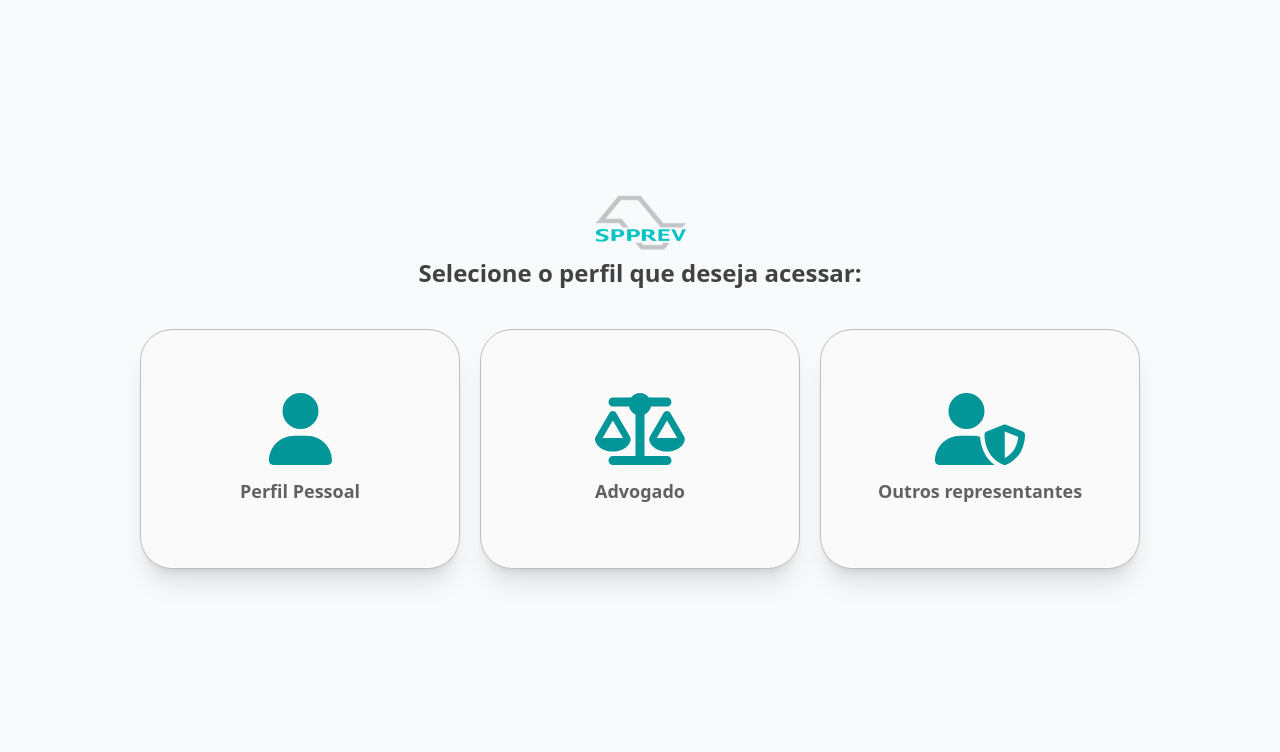
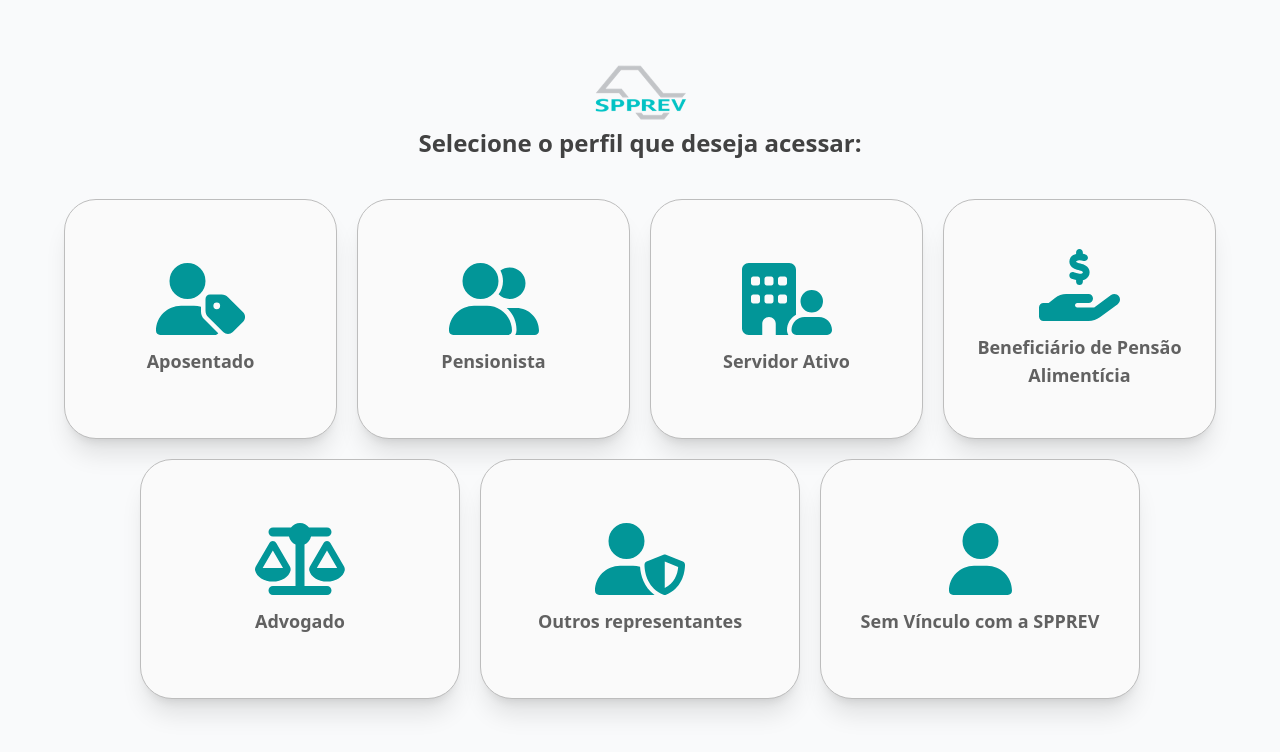
Before and after one commit to shifaltz/REACT-BASE-VITE, a React (Vite) app: page /gerenciamentoAcesso in a window 1280 px wide. Shown: the top 752 px of the page. Built offline with nearby package versions, Linux system fonts and the light colour scheme; no server answers.

Commit message:
fix: MVP - Iniciando implementacao com API e ajustes

```diff
--- a/package.json
+++ b/package.json
@@ -24,6 +24,7 @@
     "@radix-ui/react-slot": "^1.2.3",
     "@radix-ui/react-tooltip": "^1.2.7",
     "@tailwindcss/vite": "^4.1.11",
+    "axios": "^1.11.0",
     "class-variance-authority": "^0.7.1",
     "clsx": "^2.1.1",
     "lucide-react": "^0.523.0",
--- a/src/components/common/PopularServices/index.tsx
+++ b/src/components/common/PopularServices/index.tsx
@@ -1,6 +1,6 @@
 import { Card, CardContent, CardHeader, CardTitle } from "@/components/ui/card";
 import { Button } from "@/components/ui/button";
-import { ChartNoAxesCombined, ChevronRight, MoveRight } from "lucide-react";
+import { ChartNoAxesCombined, MoveRight } from "lucide-react";
 import {
   Home as HomeIcon,
   MapPin as MapPinIcon,
--- a/src/components/common/Side/index.tsx
+++ b/src/components/common/Side/index.tsx
@@ -24,6 +24,7 @@ import {
   SidebarRail,
 } from "@/components/ui/sidebar";
 import { FontAwesomeIcon } from "@fortawesome/react-fontawesome";
+import { getModulos, type Modulo } from "@/lib/api/modulos";
 
 const data = {
   navMain: [
@@ -100,6 +101,18 @@ const data = {
 };
 
 export function AppSidebar({ ...props }: React.ComponentProps<typeof Sidebar>) {
+  const [modulos, setModulos] = React.useState<Modulo[]>([]);
+
+  console.log("modulos", modulos);
+
+  React.useEffect(() => {
+    getModulos()
+      .then(setModulos)
+      .catch((err) => {
+        console.error("Erro ao buscar módulos", err);
+      });
+  }, []);
+
   return (
     <>
       <Sidebar {...props} className="fixed top-16 h-full w-64 shadow-2xl">
--- a/src/components/common/Top/index.tsx
+++ b/src/components/common/Top/index.tsx
@@ -1,4 +1,4 @@
-import { Bell, Moon, Sun, Settings, LogOut, Lock } from "lucide-react"; // Adicione novos ícones
+import { Bell, Moon, Sun, Lock } from "lucide-react"; // Adicione novos ícones
 import { Button } from "@/components/ui/button";
 import { Avatar, AvatarFallback, AvatarImage } from "@/components/ui/avatar";
 import { useTheme } from "../../theme-provider";
@@ -9,7 +9,6 @@ import {
   DropdownMenuContent,
   DropdownMenuGroup,
   DropdownMenuItem,
-  DropdownMenuLabel,
   DropdownMenuSeparator,
   DropdownMenuTrigger,
 } from "@/components/ui/dropdown-menu";
--- a/src/components/shared/OabValidateForm/index.tsx
+++ b/src/components/shared/OabValidateForm/index.tsx
@@ -1,4 +1,3 @@
-import { Button } from "@/components/ui/button";
 import { Input } from "@/components/ui/input";
 import { Label } from "@/components/ui/label";
 import { useState } from "react";
@@ -9,6 +8,7 @@ export default function OabValidateForm() {
   const handleSubmit = (e: React.FormEvent) => {
     e.preventDefault();
     // Lógica de validação da OAB aqui
+    setOabNumber("1");
     console.log("Validando OAB:", oabNumber);
   };
 
@@ -65,8 +65,13 @@ export default function OabValidateForm() {
           </div>
         </div>
         <div className="flex justify-end gap-4">
-          <div className="w-[120px]">
-            <Button className="w-full bg-cyan">Validar OAB</Button>
+          <div className="w-[120px] ">
+            <button
+              onClick={handleSubmit}
+              className=" bg-cyan text-white font-bold w-28 h-9 rounded-sm"
+            >
+              Validar OAB
+            </button>
           </div>
         </div>
       </div>
--- /dev/null
+++ b/src/lib/api/axios.ts
@@ -0,0 +1,9 @@
+import axios from "axios";
+
+export const api = axios.create({
+    baseURL: import.meta.env.VITE_API_BASE_URL || "http://localhost:8080/api/v1/autoatendimento",
+    timeout: 10000,
+    headers: {
+        "Content-Type": "application/json",
+    },
+});
--- /dev/null
+++ b/src/lib/api/endpoints.ts
@@ -0,0 +1,15 @@
+
+
+export const endpoints = {
+    fluxos: "/fluxos",
+    usuario: {
+        acessos: "/api/v1/autoatendimento/usuario/acessos",
+        dados: "/api/v1/autoatendimento/usuario/dados",
+        modulos: "/api/v1/autoatendimento/usuario/modulos",
+        menus: (codigoModulo: number) =>
+            `/api/v1/autoatendimento/usuario/modulos/${codigoModulo}/menus`,
+        servicos: "/api/v1/autoatendimento/usuario/servicos",
+        favoritos: "/api/v1/autoatendimento/usuario/servicos/favoritos",
+        recentes: "/api/v1/autoatendimento/usuario/solicitacoes/recentes",
+    },
+};
--- /dev/null
+++ b/src/lib/api/modulos.ts
@@ -0,0 +1,13 @@
+import { api } from "./axios";
+
+export type Modulo = {
+    codigo: number;
+    nome: string;
+    url: string | null;
+    icone: string;
+};
+
+export async function getModulos(): Promise<Modulo[]> {
+    const { data } = await api.get("/api/v1/autoatendimento/usuario/modulos");
+    return data;
+}
--- /dev/null
+++ b/src/lib/api/user.ts
@@ -0,0 +1,30 @@
+import { api } from "./axios";
+import { endpoints } from "./endpoints";
+
+export type AcessoPerfil = {
+    codigo: string;
+    descricao: string;
+};
+
+export type AcessoPadrao = {
+    perfil: string;
+    estilos: string;
+};
+
+export type UsuarioAcessoResponse = {
+    login: string;
+    perfis: AcessoPerfil[];
+    padroes: AcessoPadrao;
+};
+
+// Token vindo do login gov.br
+type UsuarioAcessoPayload = {
+    govBrAcessosToken: string;
+};
+
+export async function getUsuarioAcessos(
+    payload: UsuarioAcessoPayload
+): Promise<UsuarioAcessoResponse> {
+    const { data } = await api.post(endpoints.usuario.acessos, payload);
+    return data;
+}
--- a/src/pages/Acessos/index.tsx
+++ b/src/pages/Acessos/index.tsx
@@ -1,22 +1,41 @@
 import { ProfileCard } from "@/components/shared/ProfileCard";
 import {
   faBalanceScale,
+  faBuildingUser,
+  faHandHoldingDollar,
   faUser,
+  faUserGroup,
   faUserShield,
+  faUserTag,
 } from "@fortawesome/free-solid-svg-icons";
-import { useState } from "react";
+import { useEffect, useState } from "react";
 import logoSpprev from "@/assets/images/logo_spprev.png";
 import { useNavigate } from "react-router-dom";
 import OabValidateForm from "@/components/shared/OabValidateForm";
+import { getUsuarioAcessos, type UsuarioAcessoResponse } from "@/lib/api/user";
 
 export default function GerenciamentoAcesso() {
   const [selectedProfile, setSelectedProfile] = useState<string | null>(null);
   const navigate = useNavigate();
 
+  const [acesso, setAcesso] = useState<UsuarioAcessoResponse | null>(null);
+
+  useEffect(() => {
+    const token = "eyJhbGciOiJIUzI1NiIsInR5cCI6IkpXVCJ";
+
+    getUsuarioAcessos({ govBrAcessosToken: token })
+      .then(setAcesso)
+      .catch((err) => console.error("Erro ao buscar acessos", err));
+  }, []);
+
+  useEffect(() => {
+    console.log("acesso", acesso);
+  }, [acesso]);
+
   const handleProfileSelect = (profile: string) => {
     setSelectedProfile(profile);
 
-    if (profile === "personal" || profile === "representante") {
+    if (profile !== "advogado") {
       navigate("/");
     }
   };
@@ -31,13 +50,31 @@ export default function GerenciamentoAcesso() {
           Selecione o perfil que deseja acessar:
         </h1>
       </div>
+      <div className="flex flex-col items-center justify-center gap-5 mb-10 w-full max-w-6xl">
+        <div className="flex flex-row justify-center items-center gap-5 w-full">
+          <ProfileCard
+            icon={faUserTag}
+            title="Aposentado"
+            onClick={() => handleProfileSelect("aposentado")}
+          />
+          <ProfileCard
+            icon={faUserGroup}
+            title="Pensionista"
+            onClick={() => handleProfileSelect("pensionista")}
+          />
+          <ProfileCard
+            icon={faBuildingUser}
+            title="Servidor Ativo"
+            onClick={() => handleProfileSelect("servidorAtivo")}
+          />
+          <ProfileCard
+            icon={faHandHoldingDollar}
+            title="Beneficiário de Pensão Alimentícia"
+            onClick={() => handleProfileSelect("aposentado")}
+          />
+        </div>
 
-      <div className="flex flex-row w-full justify-center items-center gap-5 mb-10">
-        <ProfileCard
-          icon={faUser}
-          title="Perfil Pessoal"
-          onClick={() => handleProfileSelect("personal")}
-        />
+        <div className="flex flex-row justify-center items-center gap-5 w-full">
           <ProfileCard
             icon={faBalanceScale}
             title="Advogado"
@@ -48,6 +85,12 @@ export default function GerenciamentoAcesso() {
             title="Outros representantes"
             onClick={() => handleProfileSelect("representante")}
           />
+          <ProfileCard
+            icon={faUser}
+            title="Sem Vínculo com a SPPREV"
+            onClick={() => handleProfileSelect("semVinculo")}
+          />
+        </div>
       </div>
 
       {selectedProfile === "advogado" && (
```
Also changed, not shown: 1 other file (tests, documents, lock files or other folders). Lines whose indentation alone changed are shown as unchanged.
